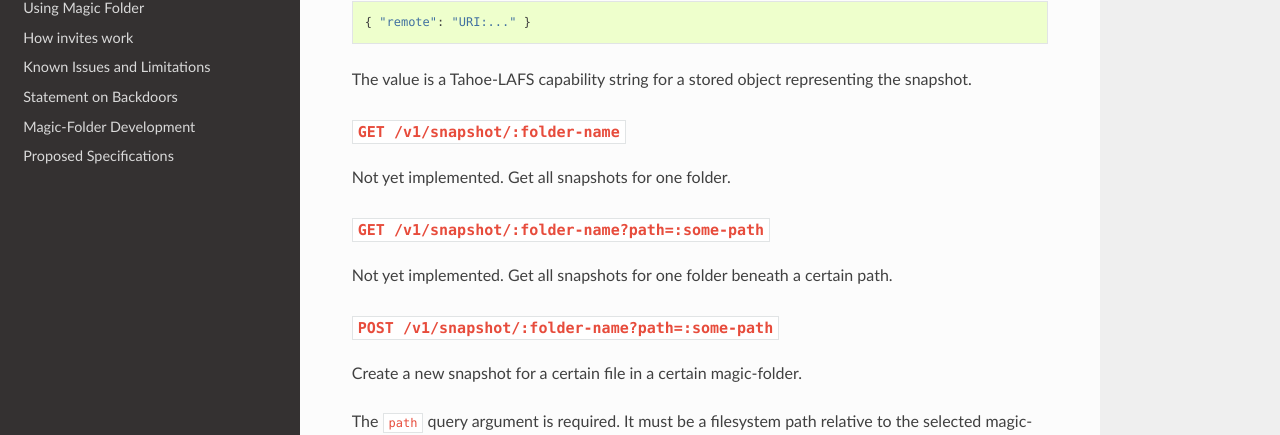
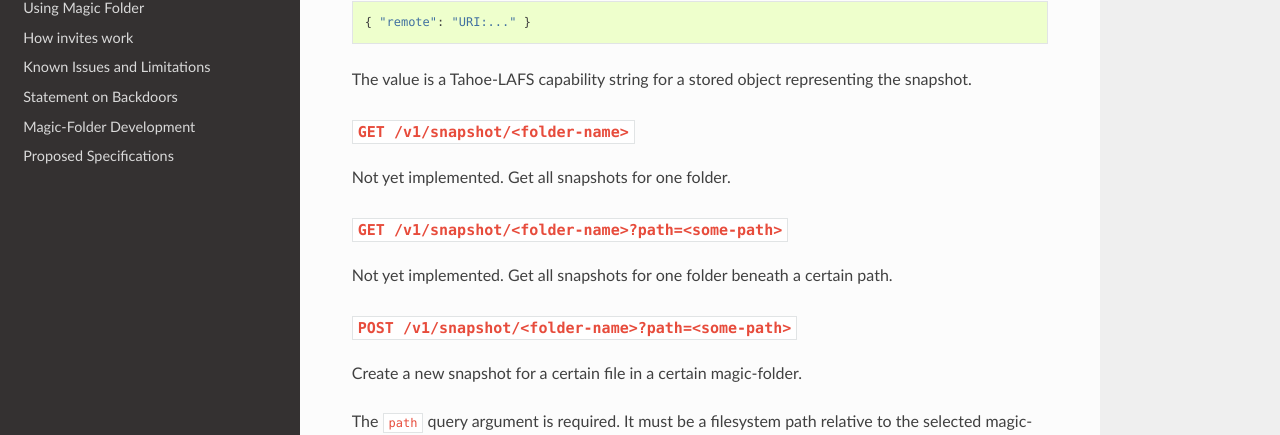
Before and after one commit to tahoe-lafs/magic-folder, a Sphinx documentation site: the page built from docs/interface.rst, in a window 1280 px wide and 900 px high, scrolled down 1755 px. Shown: the part 137-572 px from the top of the window. Built offline with Sphinx 7.4.7 and the Read the Docs theme 2.0.0, drawn with Linux system fonts in a browser that asks for light colours; part of the change alters nothing that is shown.

```diff
--- a/docs/interface.rst
+++ b/docs/interface.rst
@@ -85,20 +85,20 @@ A remote snapshot reference in this list is represented like this::
 
 The value is a Tahoe-LAFS capability string for a stored object representing the snapshot.
 
-``GET /v1/snapshot/:folder-name``
-~~~~~~~~~~~~~~~~~~~~~~~~~~~~~~~~~
+``GET /v1/snapshot/<folder-name>``
+~~~~~~~~~~~~~~~~~~~~~~~~~~~~~~~~~~
 
 Not yet implemented.
 Get all snapshots for one folder.
 
-``GET /v1/snapshot/:folder-name?path=:some-path``
-~~~~~~~~~~~~~~~~~~~~~~~~~~~~~~~~~~~~~~~~~~~~~~~~~
+``GET /v1/snapshot/<folder-name>?path=<some-path>``
+~~~~~~~~~~~~~~~~~~~~~~~~~~~~~~~~~~~~~~~~~~~~~~~~~~~
 
 Not yet implemented.
 Get all snapshots for one folder beneath a certain path.
 
-``POST /v1/snapshot/:folder-name?path=:some-path``
-~~~~~~~~~~~~~~~~~~~~~~~~~~~~~~~~~~~~~~~~~~~~~~~~~~
+``POST /v1/snapshot/<folder-name>?path=<some-path>``
+~~~~~~~~~~~~~~~~~~~~~~~~~~~~~~~~~~~~~~~~~~~~~~~~~~~~
 
 Create a new snapshot for a certain file in a certain magic-folder.
 
```
